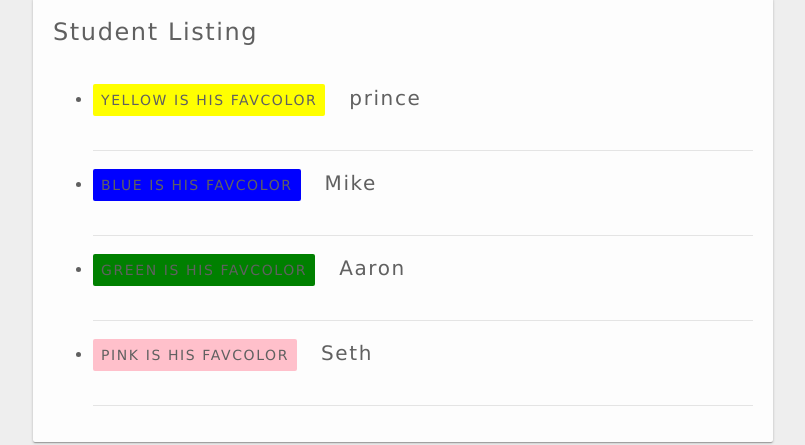
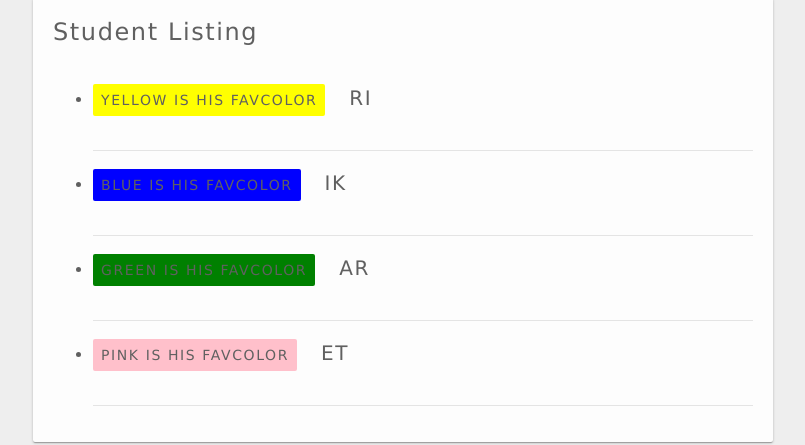
Before and after one commit to prince7475/Directory_With_Angular4, an Angular app in the folder directory/: page /directory in a window 1280 px wide. Shown: the part 197-642 px from the top of the page, without its empty margins (237-1042 px from the left). Built offline with nearby package versions, Linux system fonts and the light colour scheme.

Commit message:
using pipes

```diff
--- a/directory/src/app/components/directory/directory.component.html
+++ b/directory/src/app/components/directory/directory.component.html
@@ -5,10 +5,10 @@
 <ul id="ninja-listing">
   <li *ngFor="let student of students">
     <div class="single-ninja">
-      <span [ngStyle]="{background: student.favColor}">{{student.favColor}} is his favColor
+      <span [ngStyle]="{background: student.favColor}">{{student.favColor }} is his favColor
       </span>
 
-    <h3>{{student.name}}</h3>
+    <h3>{{student.name | uppercase | slice:1:3 }}</h3>
     </div>
   </li>
 </ul>
```
